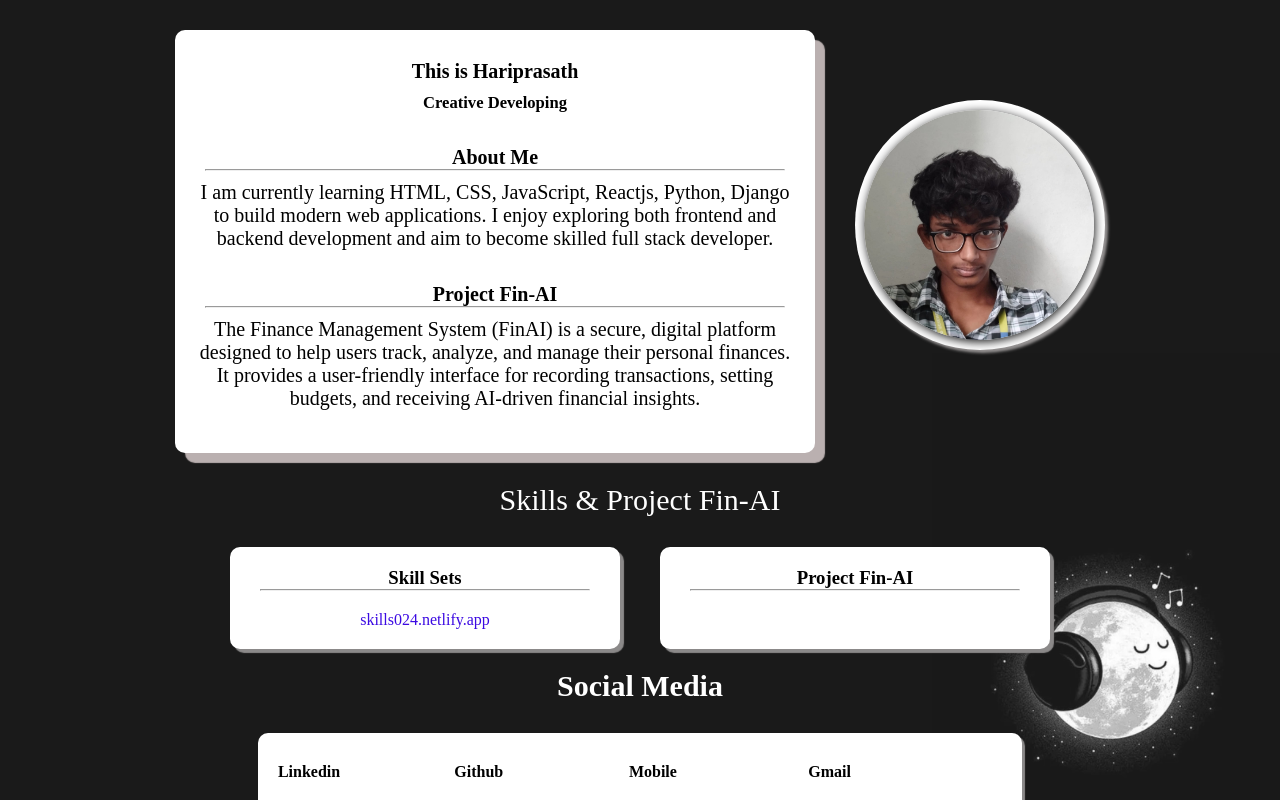
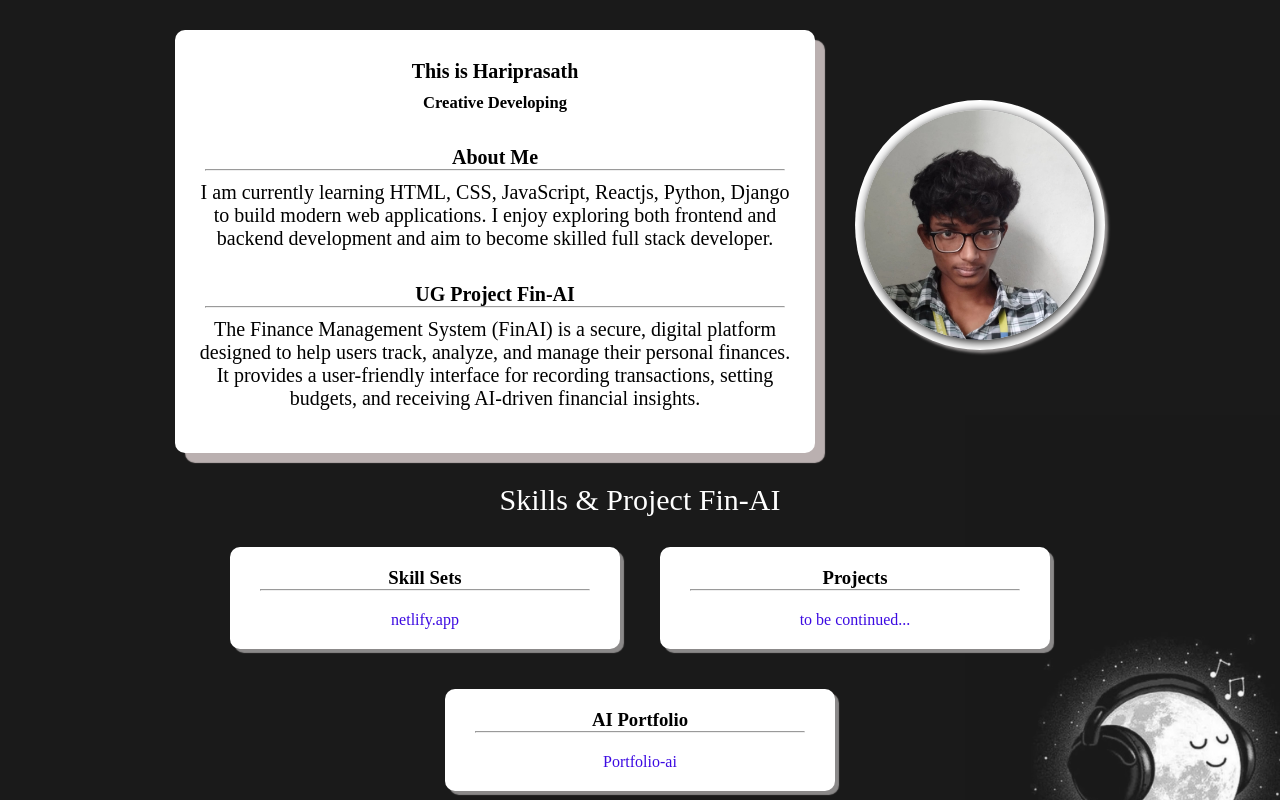
Before and after one commit to ghariprasath1024/reactportfolio, a React (Create React App) app: page / in a window 1280 px wide. Shown: the top 800 px of the page. Built offline with nearby package versions, Linux system fonts and the light colour scheme.

Commit message:
add a ai

```diff
--- a/public/index.html
+++ b/public/index.html
@@ -4,7 +4,7 @@
     <meta charset="utf-8" />
     <meta name="viewport" content="width=device-width, initial-scale=1" />
     <meta name="theme-color" content="#000000" />
-    <title>React App</title>
+    <title>Hari Prasath</title>
   </head>
   <body>
     <noscript>You need to enable JavaScript to run this app.</noscript>
--- a/src/Portfolio/Portfolio.jsx
+++ b/src/Portfolio/Portfolio.jsx
@@ -11,7 +11,7 @@ const Portfolio = () => {
                     <h5><p className='content'><b>Creative Developing</b></p></h5><br />
                     <p className='content'><b>About Me</b></p><hr></hr>
                     <p className='content'>{content[0]}</p><br />
-                    <p className='content'><b>Project Fin-AI</b></p><hr />
+                    <p className='content'><b>UG Project Fin-AI</b></p><hr />
                     <p className='content'>{content[1]}</p><br />
                 </div>
                 <div className='Aboutme1'>
--- a/src/Portfolio/Skill.jsx
+++ b/src/Portfolio/Skill.jsx
@@ -10,10 +10,15 @@ const Skill = () => {
                 <div className='Foodercontent1'>
                     <div className='Foodercontent2'>
                         <h3>Skill Sets</h3><hr />
-                        <a href='https://skills024.netlify.app/'>skills024.netlify.app</a>
+                        <a href='https://skills024.netlify.app/'>netlify.app</a>
                     </div>
                     <div className='Foodercontent2'>
-                        <h3>Project Fin-AI</h3><hr />
+                        <h3>Projects</h3><hr />
+                        <a>to be continued...</a>
+                    </div>
+                    <div className='Foodercontent2'>
+                        <h3>AI Portfolio</h3><hr />
+                        <a href='https://ghariprasath1024.github.io/Portfolio-ai/'>Portfolio-ai</a>
                     </div>
                 </div>
                 <Fooder />
```
